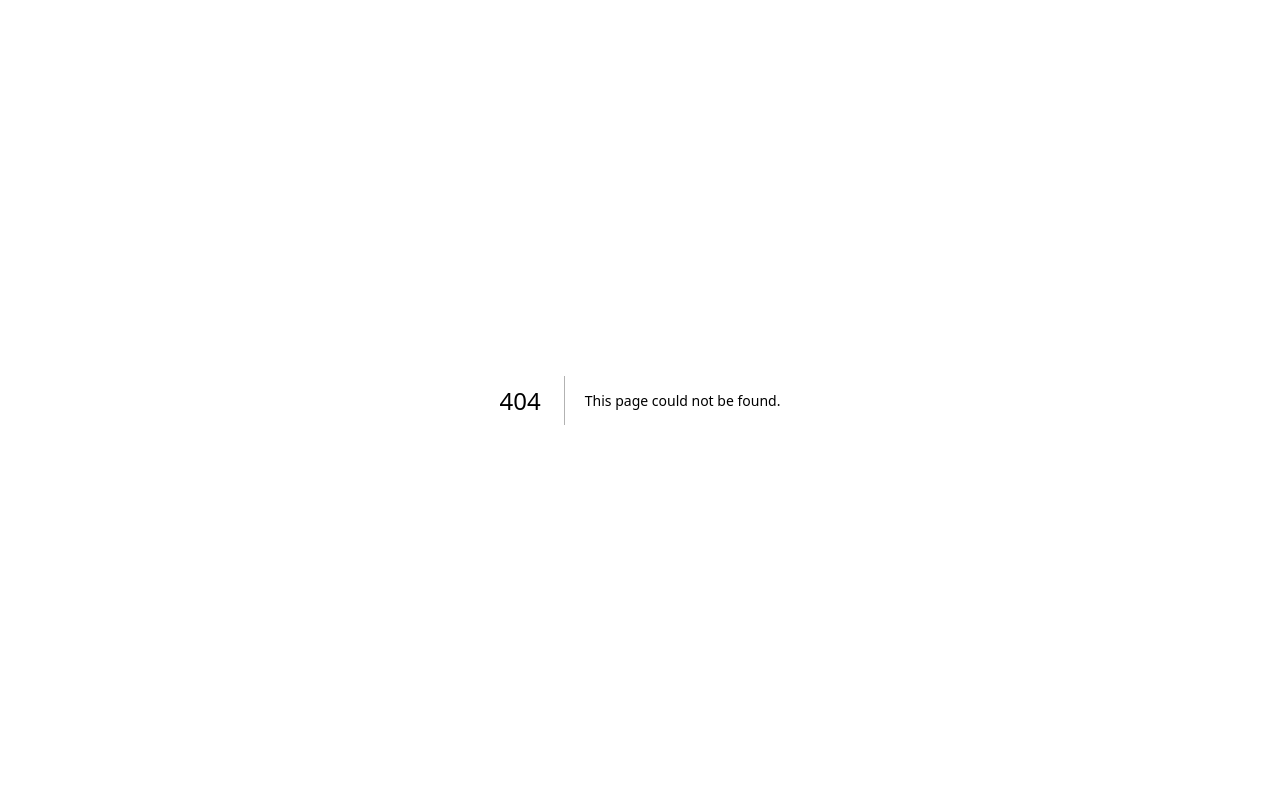
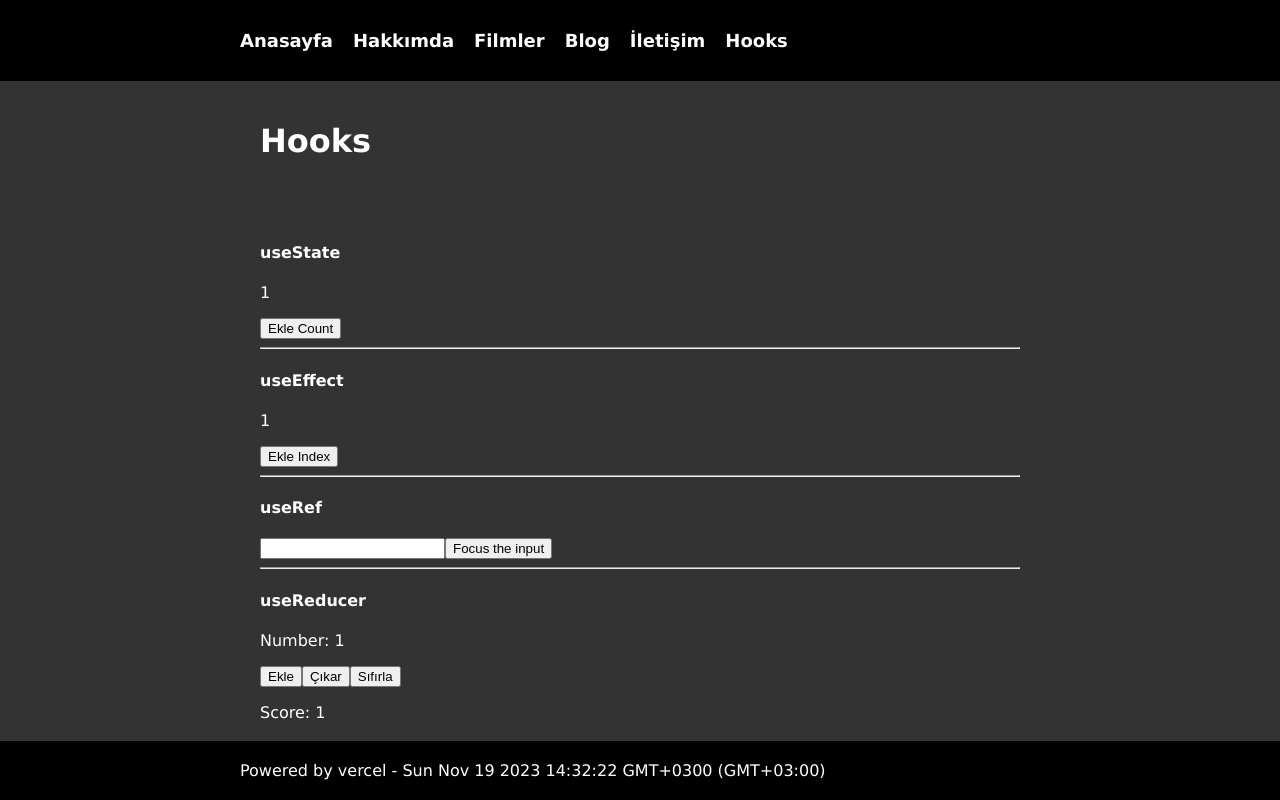
Before and after one commit to jsSpeedy/React-Icon, a Next.js app: page /hooks in a window 1280 px wide. Before the commit this address had no page. Built offline with nearby package versions, Linux system fonts and the light colour scheme.

Commit message:
hooks sayfası oluşturuldu.

```diff
--- /dev/null
+++ b/pages/hooks.js
@@ -0,0 +1,54 @@
+import { useState, useEffect, useRef } from "react";
+import Layout from "../components/Layout";
+import Simple from "../components/Simple";
+import UseReducer from "../hooks/UseReducer";
+import UseEffect from "../hooks/UseEffect";
+import UseRef from "../hooks/UseRef";
+import UseState from "../hooks/UseState";
+
+export default function Hooks() {
+  const [count, setCount] = UseState(1);
+  const [stateIndex, setStateIndex] = UseEffect(1);
+  const [inputRef, handleClick] = UseRef();
+  const [stateCounter, dispatch] = UseReducer();
+  const { number, score } = stateCounter;
+
+  return (
+    <Layout title="Hooks">
+      <h4>useState</h4>
+      <p>{count}</p>
+      <button
+        // Bu yazım daha stabil çalıştırıyor.
+        onClick={() =>
+          setCount((prevCount) => {
+            return prevCount + 1;
+          })
+        }
+      >
+        Ekle Count
+      </button>
+
+      <hr />
+
+      <h4>useEffect</h4>
+      <p>{stateIndex}</p>
+      <button onClick={() => setStateIndex(stateIndex + 1)}>Ekle Index</button>
+      {stateIndex % 2 === 0 && <Simple />}
+
+      <hr />
+
+      <h4>useRef</h4>
+      <input ref={inputRef} />
+      <button onClick={handleClick}>Focus the input</button>
+
+      <hr />
+
+      <h4>useReducer</h4>
+      <p>Number: {number}</p>
+      <button onClick={() => dispatch({ type: "inc" })}>Ekle</button>
+      <button onClick={() => dispatch({ type: "dec" })}>Çıkar</button>
+      <button onClick={() => dispatch({ type: "reset" })}>Sıfırla</button>
+      <p>Score: {score}</p>
+    </Layout>
+  );
+}
```
